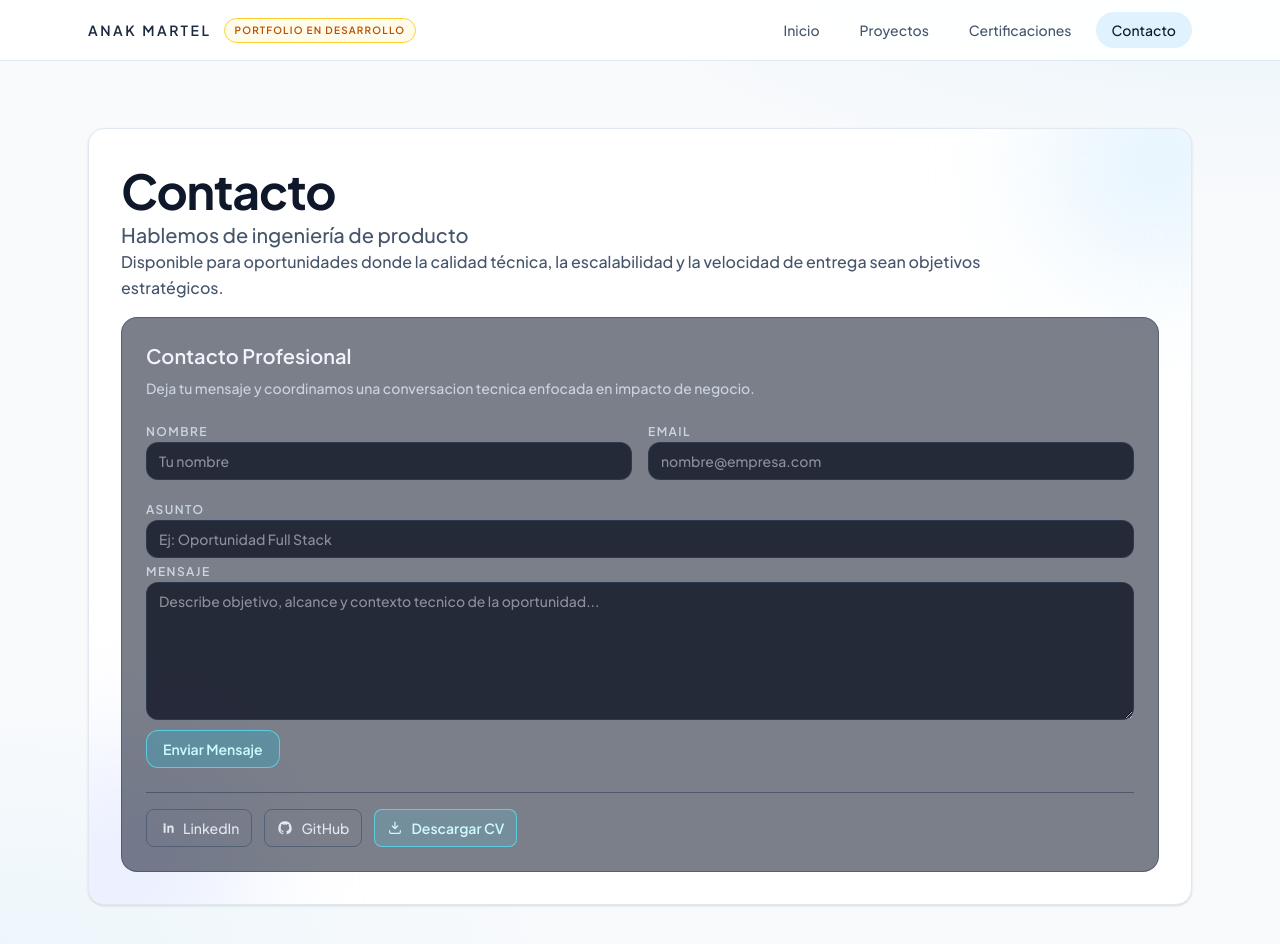
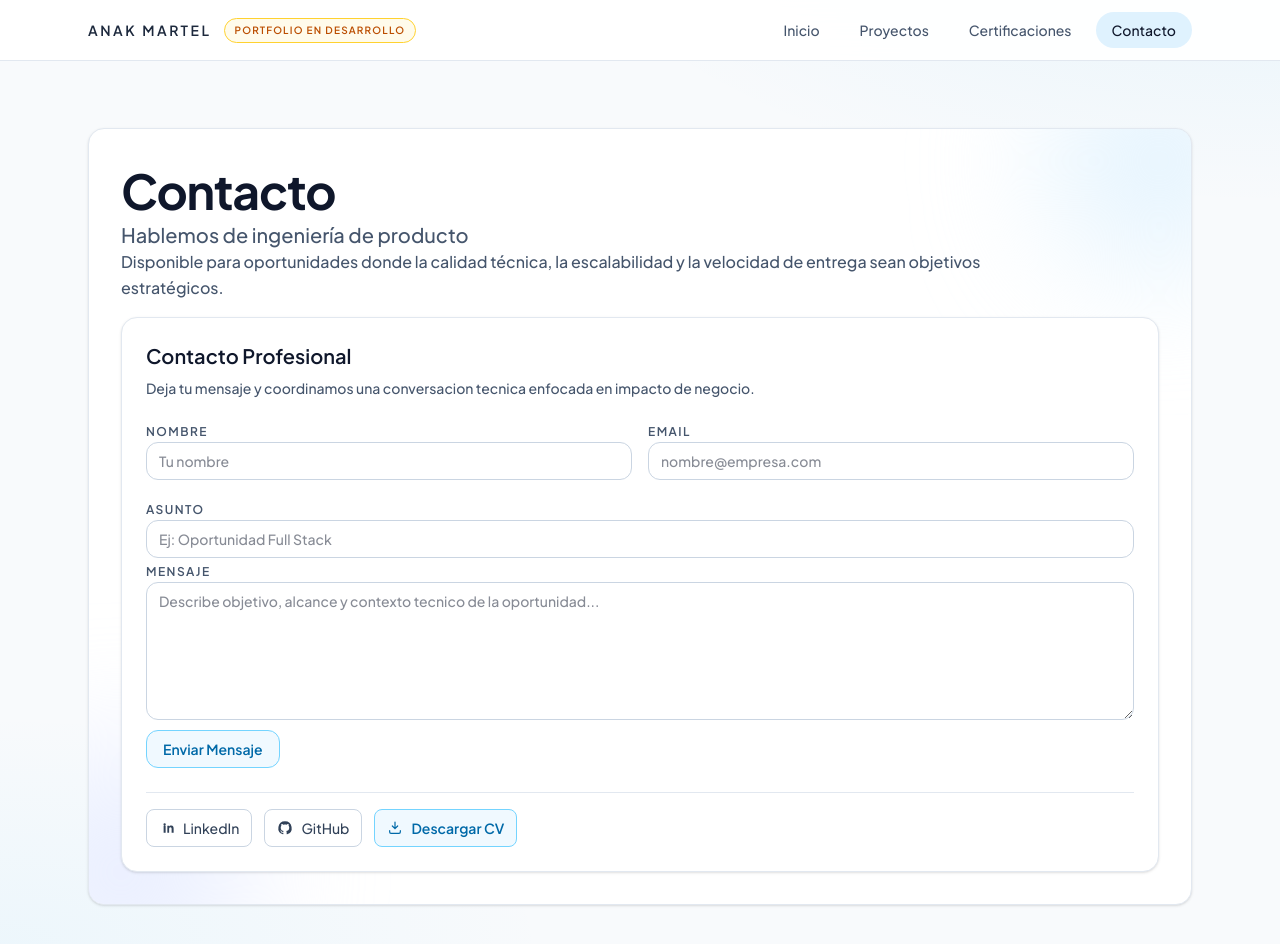
Before and after one commit to AnakMaVi/portfolio, a React (Vite) app in the folder portfolio-spa/: page / in a window 1280 px wide. Both pictures are taken after a click on the button "Contacto". Built offline with nearby package versions, Linux system fonts and the light colour scheme.

Commit message:
style(ContactSection): update styles for improved readability and accessibility

```diff
--- a/portfolio-spa/src/components/ContactSection.jsx
+++ b/portfolio-spa/src/components/ContactSection.jsx
@@ -241,10 +241,10 @@ function ContactSection() {
   const shouldShowError = (field) => (touched[field] || submitAttempted) && Boolean(errors[field])
 
   return (
-    <section className="rounded-2xl border border-slate-700/50 bg-slate-900/55 p-5 sm:p-6" aria-label="Formulario de contacto">
+    <section className="rounded-2xl border border-slate-200 bg-white p-5 shadow-sm sm:p-6" aria-label="Formulario de contacto">
       <div className="mb-5">
-        <h3 className="m-0 text-xl font-semibold text-slate-100">Contacto Profesional</h3>
-        <p className="mt-2 text-sm text-slate-300">
+        <h3 className="m-0 text-xl font-semibold text-slate-900">Contacto Profesional</h3>
+        <p className="mt-2 text-sm text-slate-600">
           Deja tu mensaje y coordinamos una conversacion tecnica enfocada en impacto de negocio.
         </p>
       </div>
@@ -252,94 +252,102 @@ function ContactSection() {
       <form className="space-y-4" onSubmit={handleSubmit} noValidate>
         <div className="grid gap-4 sm:grid-cols-2">
           <label className="space-y-1">
-            <span className="text-xs font-semibold uppercase tracking-[0.12em] text-slate-300">Nombre</span>
+            <span className="text-xs font-semibold uppercase tracking-[0.12em] text-slate-600">Nombre</span>
             <input
               type="text"
               value={formData.nombre}
               onChange={handleChange('nombre')}
               onBlur={handleBlur('nombre')}
-              className={`w-full rounded-xl border bg-slate-950/70 px-3 py-2 text-sm text-slate-100 outline-none transition ${
-                shouldShowError('nombre') ? 'border-rose-400/80' : 'border-slate-700/70 focus:border-cyan-300'
+              className={`w-full rounded-xl border bg-white px-3 py-2 text-sm text-slate-900 outline-none transition ${
+                shouldShowError('nombre')
+                  ? 'border-rose-400 focus:border-rose-500'
+                  : 'border-slate-300 focus:border-sky-400'
               }`}
               placeholder="Tu nombre"
               autoComplete="name"
             />
-            {shouldShowError('nombre') ? <p className="m-0 text-xs text-rose-300">{errors.nombre}</p> : null}
+            {shouldShowError('nombre') ? <p className="m-0 text-xs text-rose-600">{errors.nombre}</p> : null}
           </label>
 
           <label className="space-y-1">
-            <span className="text-xs font-semibold uppercase tracking-[0.12em] text-slate-300">Email</span>
+            <span className="text-xs font-semibold uppercase tracking-[0.12em] text-slate-600">Email</span>
             <input
               type="email"
               value={formData.email}
               onChange={handleChange('email')}
               onBlur={handleBlur('email')}
-              className={`w-full rounded-xl border bg-slate-950/70 px-3 py-2 text-sm text-slate-100 outline-none transition ${
-                shouldShowError('email') ? 'border-rose-400/80' : 'border-slate-700/70 focus:border-cyan-300'
+              className={`w-full rounded-xl border bg-white px-3 py-2 text-sm text-slate-900 outline-none transition ${
+                shouldShowError('email')
+                  ? 'border-rose-400 focus:border-rose-500'
+                  : 'border-slate-300 focus:border-sky-400'
               }`}
               placeholder="nombre@empresa.com"
               autoComplete="email"
             />
-            {shouldShowError('email') ? <p className="m-0 text-xs text-rose-300">{errors.email}</p> : null}
+            {shouldShowError('email') ? <p className="m-0 text-xs text-rose-600">{errors.email}</p> : null}
           </label>
         </div>
 
         <label className="space-y-1">
-          <span className="text-xs font-semibold uppercase tracking-[0.12em] text-slate-300">Asunto</span>
+          <span className="text-xs font-semibold uppercase tracking-[0.12em] text-slate-600">Asunto</span>
           <input
             type="text"
             value={formData.asunto}
             onChange={handleChange('asunto')}
             onBlur={handleBlur('asunto')}
-            className={`w-full rounded-xl border bg-slate-950/70 px-3 py-2 text-sm text-slate-100 outline-none transition ${
-              shouldShowError('asunto') ? 'border-rose-400/80' : 'border-slate-700/70 focus:border-cyan-300'
+            className={`w-full rounded-xl border bg-white px-3 py-2 text-sm text-slate-900 outline-none transition ${
+              shouldShowError('asunto')
+                ? 'border-rose-400 focus:border-rose-500'
+                : 'border-slate-300 focus:border-sky-400'
             }`}
             placeholder="Ej: Oportunidad Full Stack"
             autoComplete="off"
           />
-          {shouldShowError('asunto') ? <p className="m-0 text-xs text-rose-300">{errors.asunto}</p> : null}
+          {shouldShowError('asunto') ? <p className="m-0 text-xs text-rose-600">{errors.asunto}</p> : null}
         </label>
 
         <label className="space-y-1">
-          <span className="text-xs font-semibold uppercase tracking-[0.12em] text-slate-300">Mensaje</span>
+          <span className="text-xs font-semibold uppercase tracking-[0.12em] text-slate-600">Mensaje</span>
           <textarea
             value={formData.mensaje}
             onChange={handleChange('mensaje')}
             onBlur={handleBlur('mensaje')}
             rows={6}
-            className={`w-full resize-y rounded-xl border bg-slate-950/70 px-3 py-2 text-sm text-slate-100 outline-none transition ${
-              shouldShowError('mensaje') ? 'border-rose-400/80' : 'border-slate-700/70 focus:border-cyan-300'
+            className={`w-full resize-y rounded-xl border bg-white px-3 py-2 text-sm text-slate-900 outline-none transition ${
+              shouldShowError('mensaje')
+                ? 'border-rose-400 focus:border-rose-500'
+                : 'border-slate-300 focus:border-sky-400'
             }`}
             placeholder="Describe objetivo, alcance y contexto tecnico de la oportunidad..."
           />
-          {shouldShowError('mensaje') ? <p className="m-0 text-xs text-rose-300">{errors.mensaje}</p> : null}
+          {shouldShowError('mensaje') ? <p className="m-0 text-xs text-rose-600">{errors.mensaje}</p> : null}
         </label>
 
         <div className="flex flex-wrap items-center gap-3 pt-1">
           <button
             type="submit"
             disabled={status === 'loading'}
-            className="inline-flex items-center justify-center rounded-xl border border-cyan-300/70 bg-cyan-400/20 px-4 py-2 text-sm font-semibold text-cyan-100 transition hover:bg-cyan-300/25 disabled:cursor-not-allowed disabled:opacity-50"
+            className="inline-flex items-center justify-center rounded-xl border border-sky-300 bg-sky-50 px-4 py-2 text-sm font-semibold text-sky-700 transition hover:bg-sky-100 disabled:cursor-not-allowed disabled:opacity-50"
           >
             {status === 'loading' ? 'Enviando...' : 'Enviar Mensaje'}
           </button>
 
           {status === 'success' ? (
-            <p className="m-0 text-sm text-emerald-300">{feedbackMessage}</p>
+            <p className="m-0 text-sm text-emerald-700">{feedbackMessage}</p>
           ) : null}
 
           {status === 'error' ? (
-            <p className="m-0 text-sm text-rose-300">{feedbackMessage}</p>
+            <p className="m-0 text-sm text-rose-600">{feedbackMessage}</p>
           ) : null}
         </div>
       </form>
 
-      <footer className="mt-6 flex flex-wrap items-center gap-3 border-t border-slate-700/60 pt-4">
+      <footer className="mt-6 flex flex-wrap items-center gap-3 border-t border-slate-200 pt-4">
         <a
           href="https://www.linkedin.com/in/anak-martel"
           target="_blank"
           rel="noreferrer"
-          className="inline-flex items-center gap-2 rounded-lg border border-slate-600/70 px-3 py-2 text-sm text-slate-200 transition hover:border-cyan-300/70 hover:text-cyan-200"
+          className="inline-flex items-center gap-2 rounded-lg border border-slate-300 px-3 py-2 text-sm text-slate-700 transition hover:border-sky-300 hover:text-sky-700"
         >
           <LinkedInIcon />
           LinkedIn
@@ -349,7 +357,7 @@ function ContactSection() {
           href="https://github.com/AnakMaVi"
           target="_blank"
           rel="noreferrer"
-          className="inline-flex items-center gap-2 rounded-lg border border-slate-600/70 px-3 py-2 text-sm text-slate-200 transition hover:border-cyan-300/70 hover:text-cyan-200"
+          className="inline-flex items-center gap-2 rounded-lg border border-slate-300 px-3 py-2 text-sm text-slate-700 transition hover:border-sky-300 hover:text-sky-700"
         >
           <GitHubIcon />
           GitHub
@@ -358,7 +366,7 @@ function ContactSection() {
         <a
           href={CV_DOWNLOAD_URL}
           download="CV_Anak_Martel.pdf"
-          className="inline-flex items-center gap-2 rounded-lg border border-cyan-300/70 bg-cyan-300/15 px-3 py-2 text-sm font-semibold text-cyan-100 transition hover:bg-cyan-300/25"
+          className="inline-flex items-center gap-2 rounded-lg border border-sky-300 bg-sky-50 px-3 py-2 text-sm font-semibold text-sky-700 transition hover:bg-sky-100"
         >
           <DownloadIcon />
           Descargar CV
```
